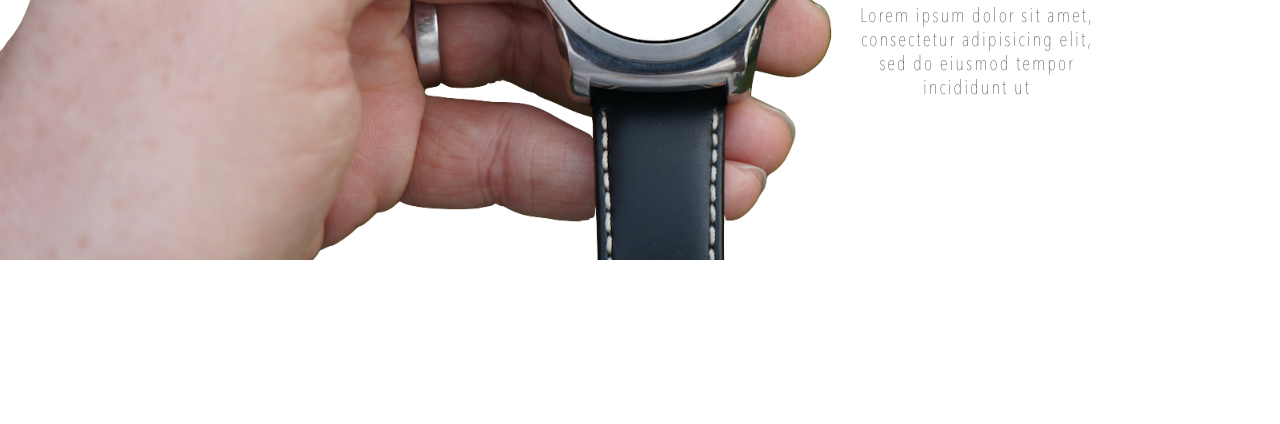
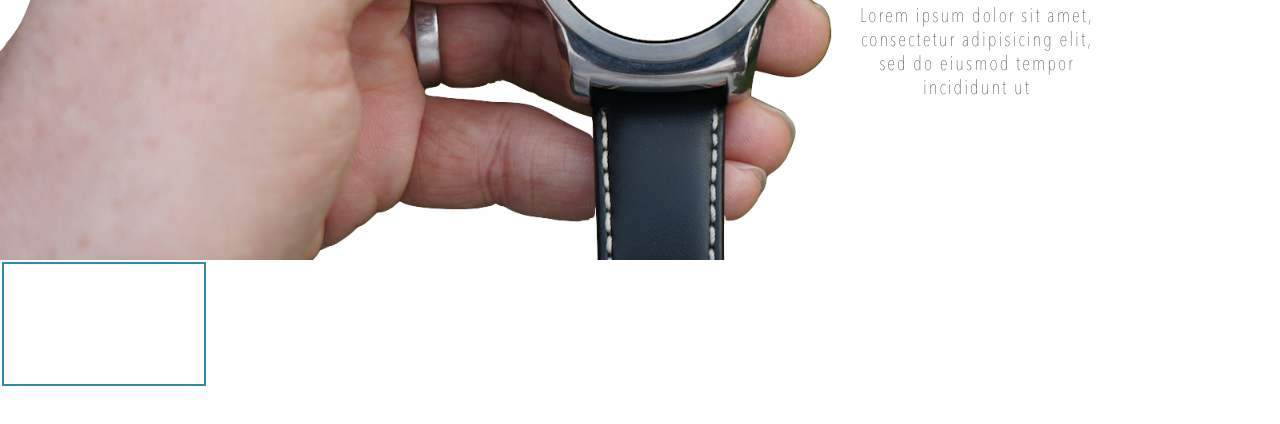
Before and after one commit to christianvazquez7/CAPSTONE, a plain HTML site: page Dashboard/public/views/index.html in a window 1280 px wide. Shown: the part 340-764 px from the top of the page. Drawn offline with Linux system fonts and the light colour scheme; some packages are replaced by stand-ins of ours; files that its build step writes are made by us from their sources; no server answers; files whose address does not match are found by name.

Commit message:
Map Viewer border size and color changed

```diff
--- a/Dashboard/public/css/styles.css
+++ b/Dashboard/public/css/styles.css
@@ -453,9 +453,9 @@
   position:absolute;
   width: 200px;
   height: 120px;
-  top:10px;  /* adjust value accordingly */
-  left: 10px;  /* adjust value accordingly */
-  border: solid 6px #FFFFFF;
+  top:2px;  /* adjust value accordingly */
+  left: 2px;  /* adjust value accordingly */
+  border: solid 2px #2E8BAB;
 }
 
 
--- a/RuntimeServer/modules/DashboardRequestManager/dashboardRequestHandler.js
+++ b/RuntimeServer/modules/DashboardRequestManager/dashboardRequestHandler.js
@@ -24,8 +24,8 @@
 	var gridController;
 
 	// URL for Mondo db
-	// var url = 'mongodb://ec2-52-24-21-205.us-west-2.compute.amazonaws.com:27017/Geozone';
-	var url = 'mongodb://localhost:27017/Geozone';
+	var url = 'mongodb://ec2-52-24-21-205.us-west-2.compute.amazonaws.com:27017/Geozone';
+	// var url = 'mongodb://localhost:27017/Geozone';
 
 	/**
 	 * Fetch the current crime statistics from KYA DB.
```
